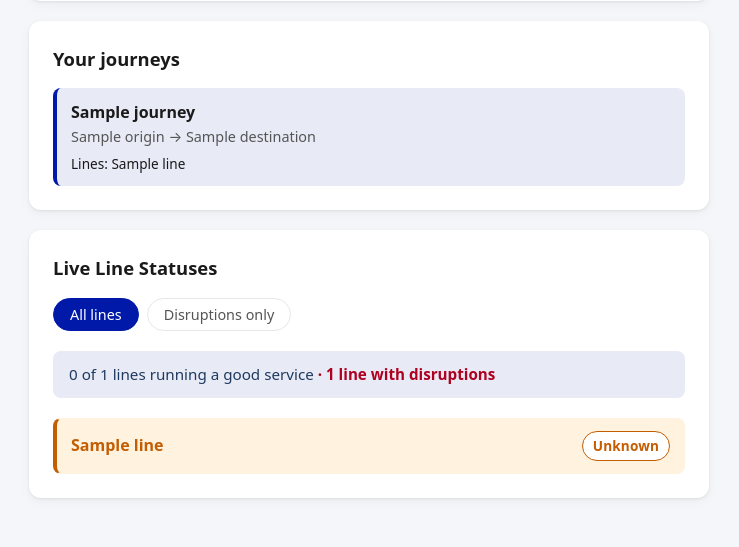
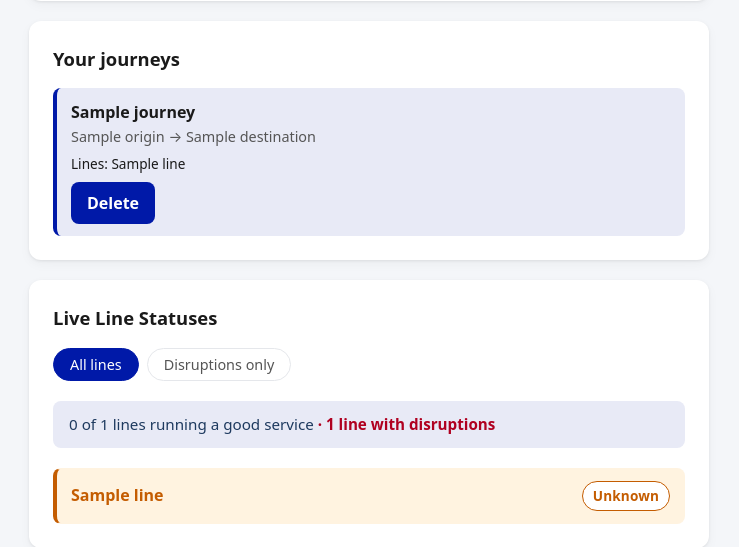
Before and after one commit to imranbek22-afk/tfl-smart-commute, a FastAPI app: template app/templates/index.html in a window 1280 px wide. Shown: the part 608-1155 px from the top of the page, without its empty margins (271-1010 px from the left). Before the commit the page ends 1108 px from the top, so only its background shows below. Run offline with FastAPI, Linux system fonts and the light colour scheme; the template is opened without the code that fills it: most values are stand-ins (such as "Sample title", 1, 10 or a date in 2020).

Commit message:
Add ability to delete a saved journey

```diff
--- a/app/templates/index.html
+++ b/app/templates/index.html
@@ -310,6 +310,24 @@
             background: #001580;
         }
 
+        .delete-btn {
+            background: transparent;
+            color: var(--severe);
+            border: 1px solid var(--severe);
+            border-radius: 6px;
+            padding: 4px 10px;
+            font-size: 0.8rem;
+            font-weight: 500;
+            cursor: pointer;
+            font-family: inherit;
+            margin-top: 8px;
+            align-self: flex-start;
+        }
+
+        .delete-btn:hover {
+            background: var(--severe-bg);
+        }
+
         .journey-list {
             display: flex;
             flex-direction: column;
@@ -406,6 +424,10 @@
                 {% if journey.lines %}
                 <div class="journey-lines">Lines: {{ journey.lines | join(', ') }}</div>
                 {% endif %}
+                <form method="post" action="/delete-journey" style="display: inline;">
+                    <input type="hidden" name="index" value="{{ loop.index0 }}">
+                    <button type="submit" class="delete-btn">Delete</button>
+                </form>
             </div>
             {% endfor %}
         </div>
```
